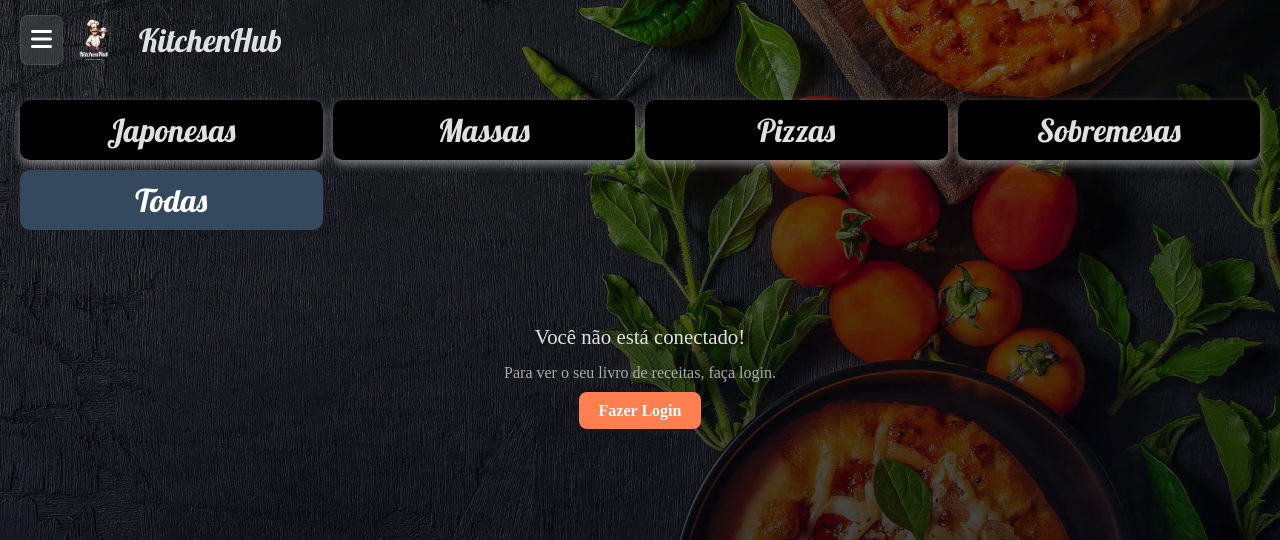
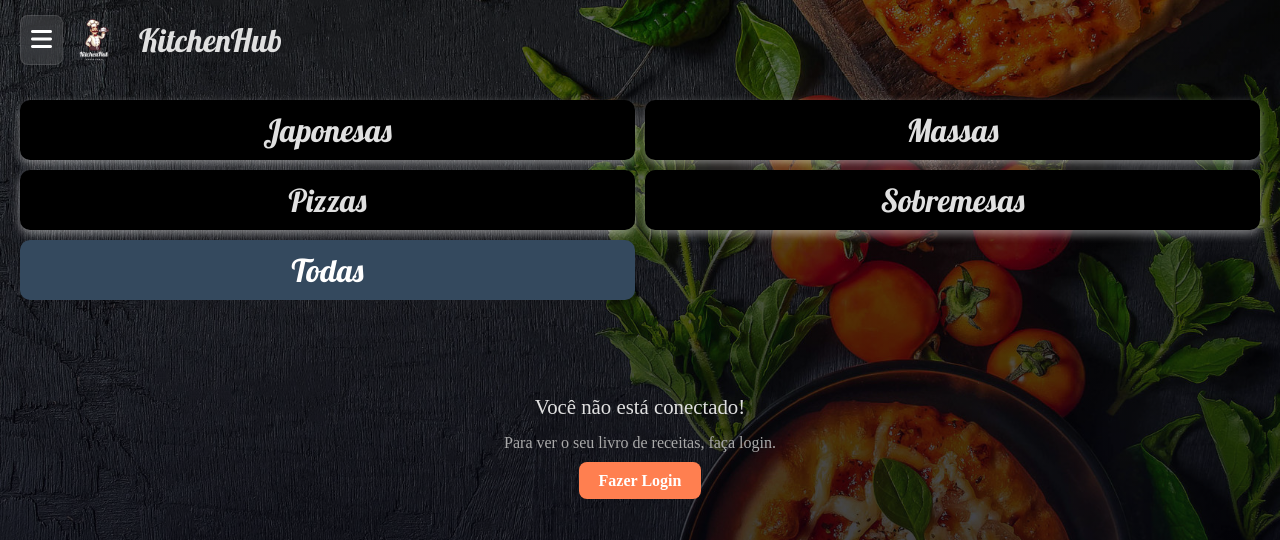
Before and after one commit to NogueiraLuis/Kitchenhub.com, a Python web app: template templates/salvos.html in a window 1280 px wide. Shown: the top 540 px of the page. Run offline with Jinja, Linux system fonts and the light colour scheme; the template is opened without the code that fills it, so the values that code supplies are empty.

Commit message:
teste do nav de salvos

```diff
--- a/static/css/salvos.css
+++ b/static/css/salvos.css
@@ -169,7 +169,7 @@ button {
 
 .nav {
   display: grid;
-  grid-template-columns: repeat(4, 1fr);
+  grid-template-columns: repeat(2, 1fr);
   width: 100%;
   font-size: 35px;
   text-align: center;
```
